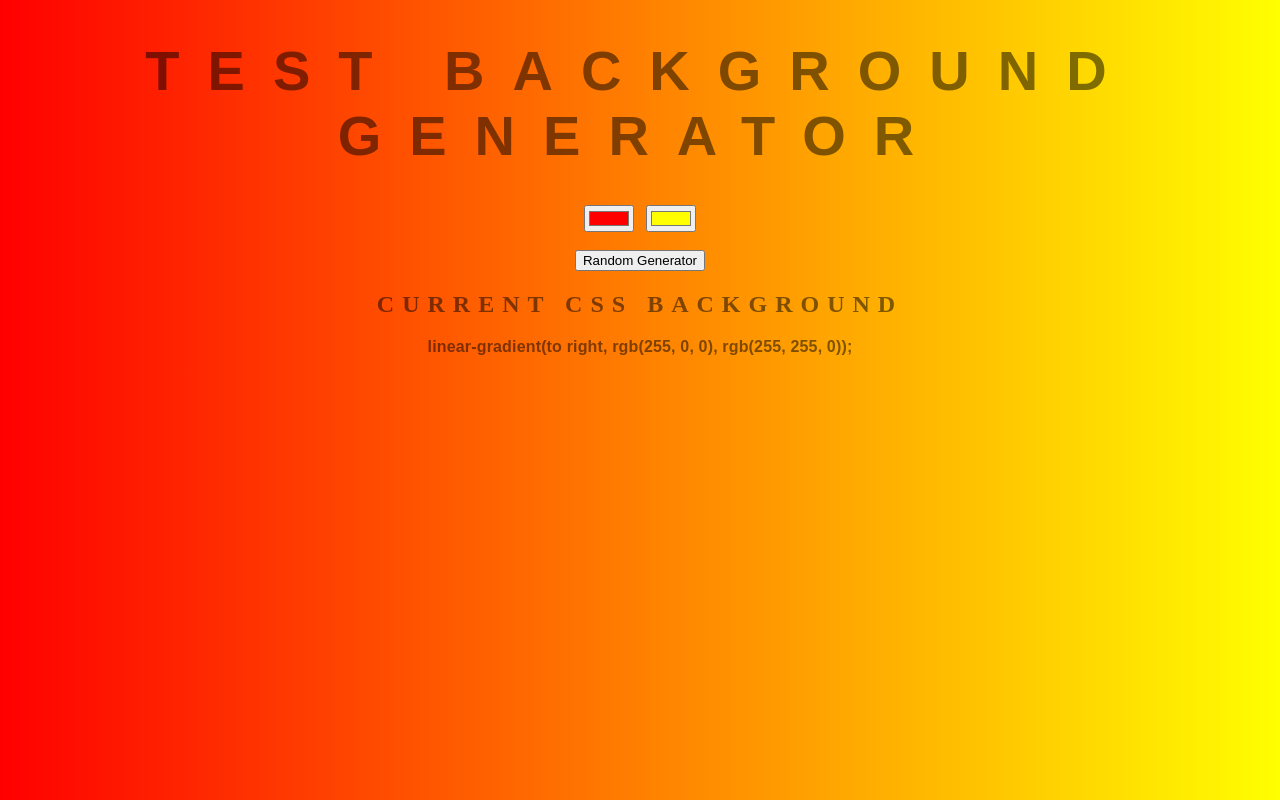
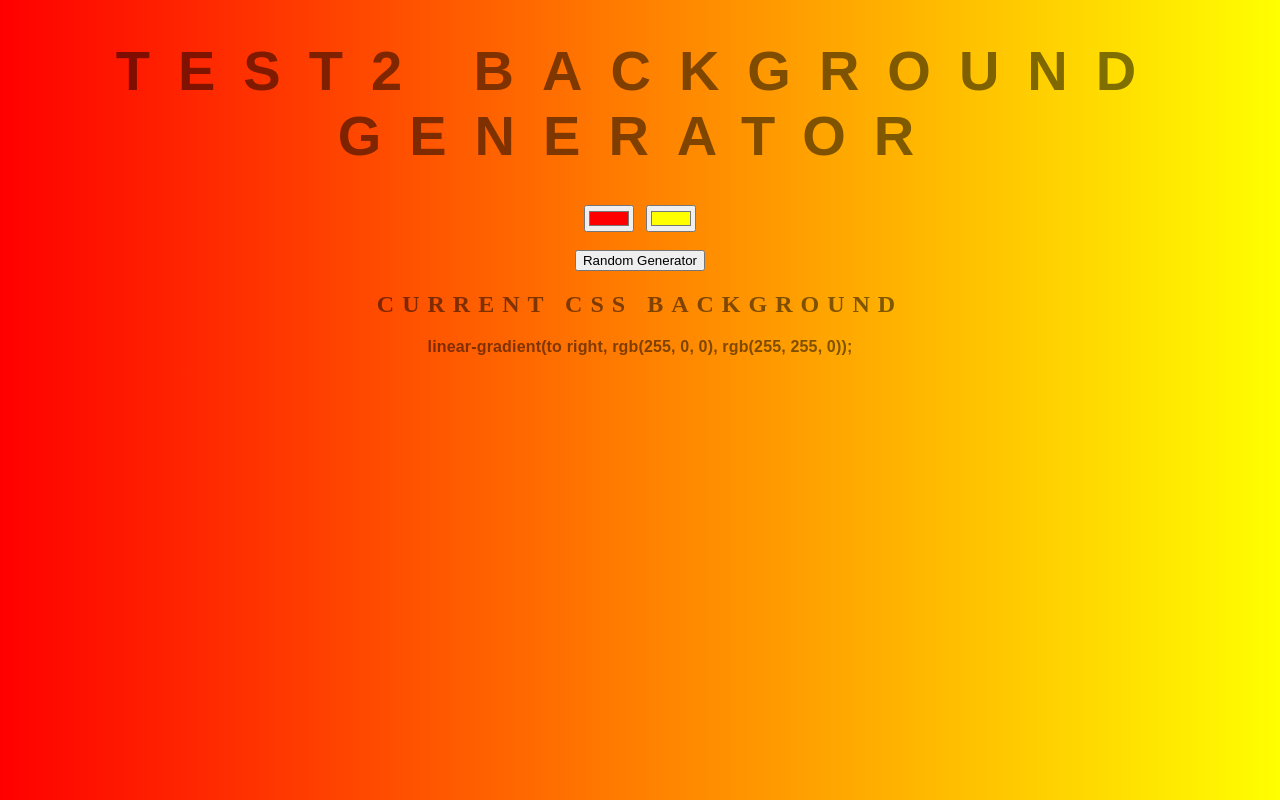
Before and after one commit to yinhowlew/background-generator, a plain HTML site: page index.html in a window 1280 px wide. Drawn offline with Linux system fonts and the light colour scheme.

Commit message:
test message

```diff
--- a/index.html
+++ b/index.html
@@ -5,7 +5,7 @@
 	<link rel="stylesheet" type="text/css" href="style.css">
 </head>
 <body id="gradient">
-	<h1>Test Background Generator</h1>
+	<h1>Test2 Background Generator</h1>
 	<input class="color1" type="color" name="color1" value="#FF0000">
 	<input class="color2" type="color" name="color2" value="#FFFF00">
 	<br><br>
```
